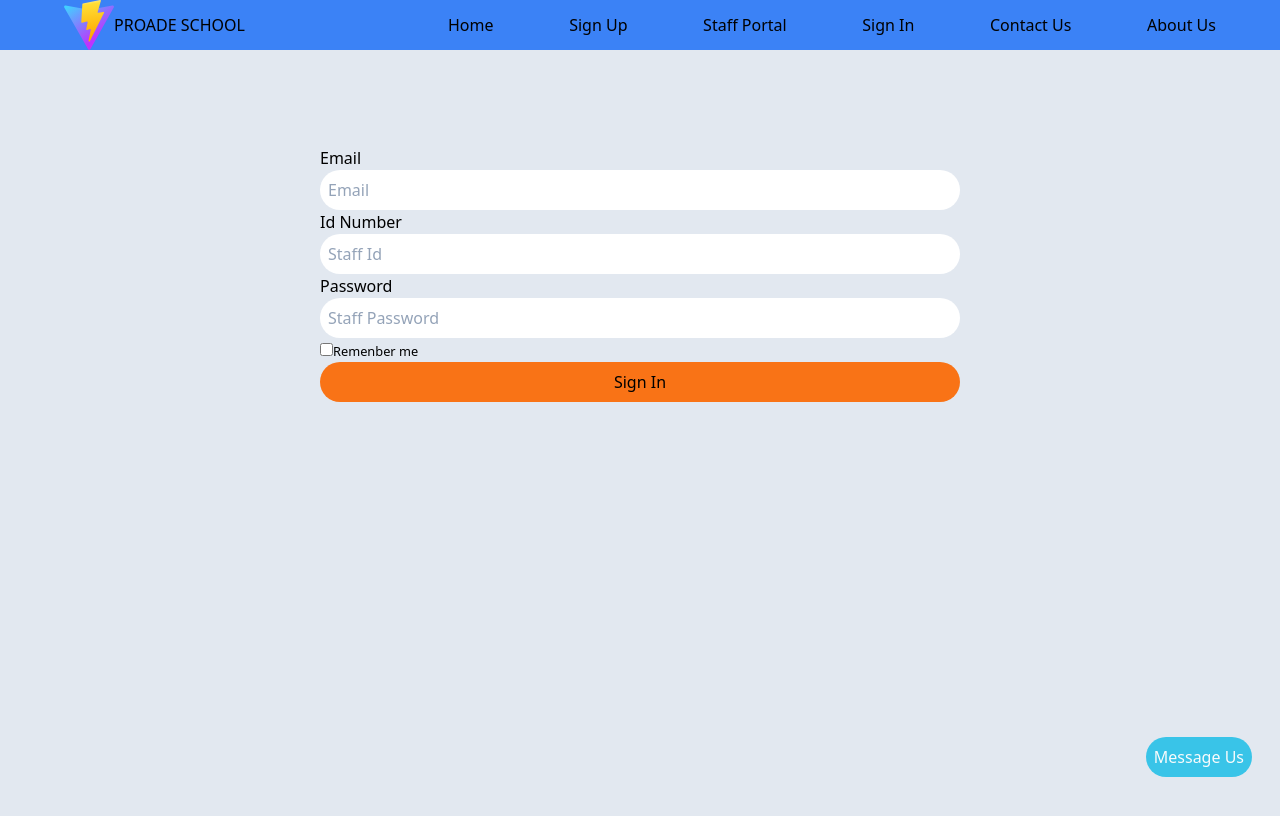
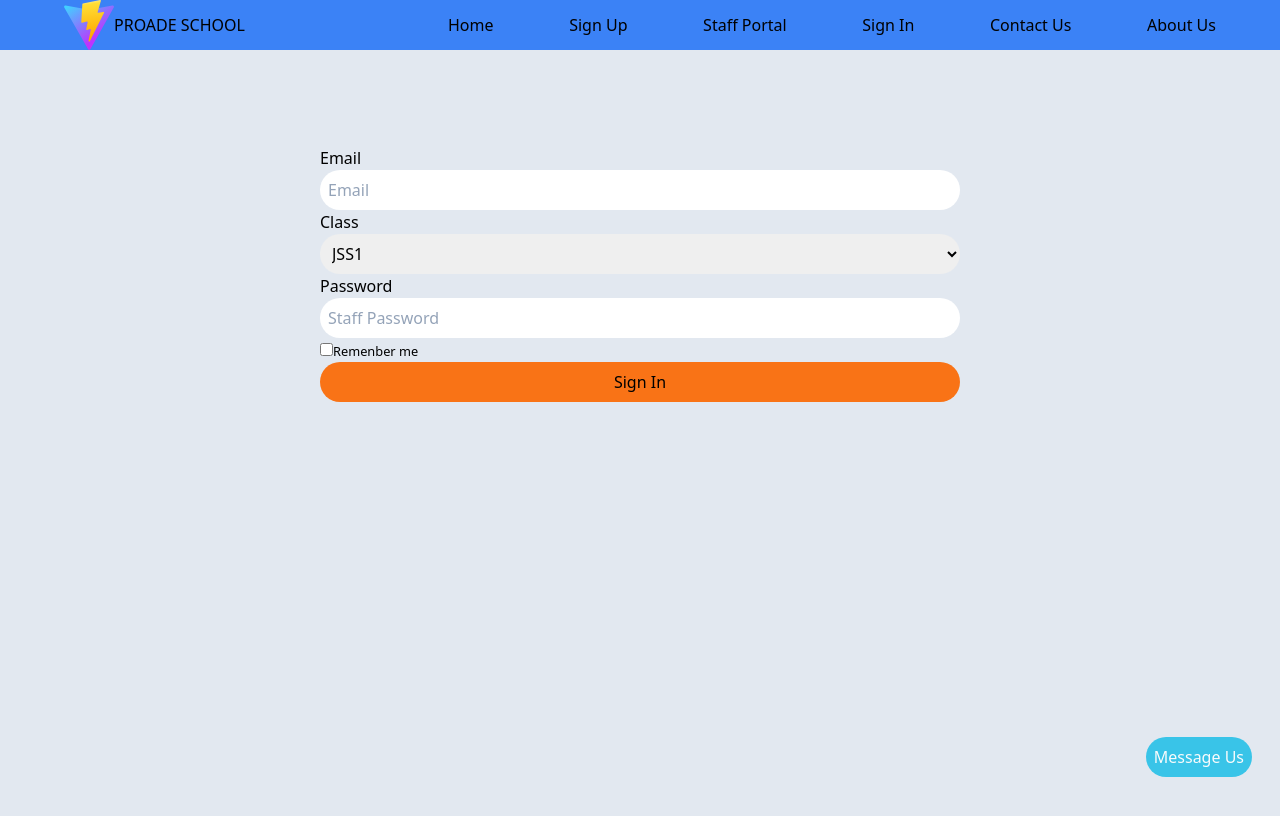
Before and after one commit to Adegbite-Joshua/HopeAcademy, a React (Vite) app: page /signin in a window 1280 px wide. Shown: the top 816 px of the page. Built offline with nearby package versions, Linux system fonts and the light colour scheme.

Commit message:
Creating the form and sending sign in details to backend for validation

```diff
--- a/package.json
+++ b/package.json
@@ -17,7 +17,8 @@
     "react-calendar": "^4.2.1",
     "react-dom": "^18.2.0",
     "react-router-dom": "^6.10.0",
-    "sass": "^1.62.0"
+    "sass": "^1.62.0",
+    "yup": "^1.1.1"
   },
   "devDependencies": {
     "@types/react": "^18.0.28",
--- a/src/Components/StaffLogins/SignInPage.jsx
+++ b/src/Components/StaffLogins/SignInPage.jsx
@@ -6,12 +6,22 @@ const SignInPage = () => {
   const formik  = useFormik({
     initialValues: {
       email: '',
-      staffId: '',
+      class: '',
       password: ''
     },
     onSubmit: (values)=>{
       console.log(values);
-    }
+      let endpoint = 'http://localhost:7777/staff/signin'
+      console.log(details)
+      axios.post(endpoint, details)
+      .then((res)=>{
+          console.log('success');
+          console.log(res);
+      })
+      .catch((err)=>{
+          console.log(err);
+      })
+      }
   })
   return (
     <>
@@ -19,8 +29,16 @@ const SignInPage = () => {
             <form onSubmit={formik.handleSubmit} className="w-6/12 h-auto block mx-auto">
                 <label htmlFor="" className=''>Email</label>
                 <input onChange={formik.handleChange} type="text" className='w-full border-slate-900 focus:ring-4 focus:ring-purple focus:outline-none p-2 hover:boder-0 focus:ring-0 rounded-full  placeholder-slate-400 contrast-more:border-slate-400 contrast-more:placeholder-slate-50' placeholder='Email' name='email' />
-                <label htmlFor="">Id Number</label>
-                <input onChange={formik.handleChange} type="text" className='w-full border-slate-900 focus:ring-4 focus:ring-purple focus:outline-none p-2 hover:boder-0 focus:ring-0 rounded-full  placeholder-slate-400 contrast-more:border-slate-400 contrast-more:placeholder-slate-50' placeholder='Staff Id' name='staffId' />
+                <label htmlFor="">Class</label>
+                {/* <input onChange={formik.handleChange} type="text" className='w-full border-slate-900 focus:ring-4 focus:ring-purple focus:outline-none p-2 hover:boder-0 focus:ring-0 rounded-full  placeholder-slate-400 contrast-more:border-slate-400 contrast-more:placeholder-slate-50' placeholder='Staff Id' name='staffId' /> */}
+                <select name="class" id="class" required onChange={formik.handleChange} className='w-full border-slate-900 focus:ring-4 focus:ring-purple focus:outline-none p-2 hover:boder-0 focus:ring-0 rounded-full  placeholder-slate-400 contrast-more:border-slate-400 contrast-more:placeholder-slate-50'>
+                  <option value="0" selected>JSS1</option>
+                  <option value="1">JSS2</option>
+                  <option value="2">JSS3</option>
+                  <option value="3">SSS1</option>
+                  <option value="4">SSS2</option>
+                  <option value="5">SSS3</option>
+                </select>
                 <label htmlFor="">Password</label>
                 <input onChange={formik.handleChange} type="text" className='w-full border-slate-900 focus:ring-4 focus:ring-purple focus:outline-none p-2 hover:boder-0 focus:ring-0 rounded-full  placeholder-slate-400 contrast-more:border-slate-400 contrast-more:placeholder-slate-50' placeholder='Staff Password' name='password' />
                 <input type="checkbox" className='accent-red-400' name="" id="" /><small>Remenber me</small>
--- a/src/Components/StaffSignUp/SignUpPage.jsx
+++ b/src/Components/StaffSignUp/SignUpPage.jsx
@@ -2,26 +2,8 @@ import axios from 'axios';
 import { useFormik, validateYupSchema } from 'formik';
 import React, { useState } from 'react'
 import { Link } from "react-router-dom";
-// import * as Yup from 'yup';
+import * as Yup from 'yup';
 
-
-// [
-//   {
-//     'MATHEMATICS': {}
-//     'ENGLISH LANGUAGE': {}
-//     'YORUBA': {}
-//     'CIVIC EDUCATION': {}
-//     'COMPUTER STUDIES': {}
-//     'GEOGRAPHY': {}
-//     'ECONOMICS': {}
-//     'PHYSICS': {}
-//     'CHEMISTRY': {}
-//     'BIOLOGY': {}
-//     'ANIMALHUSBANDRY': {}
-//     'FURTHER MATHS': {}
-//     'TECHNICALDRAWING ': {}
-//   }
-// ]
 const SignUpPage = () => {
   const subjects = [
     'MATHEMATICS',
@@ -53,19 +35,19 @@ const SignUpPage = () => {
       address: '',
       localGovernment: '',
     },
-    // validationSchema: Yup.object().shape({
-    //   firstName: Yup.string()
-    //     .min(2, 'Too Short!')
-    //     .max(50, 'Too Long!')
-    //     .type(!string, 'String required')
-    //     .required('Required'),
-    //   lastName: Yup.string()
-    //     .min(2, 'Too Short!')
-    //     .max(50, 'Too Long!')
-    //     .type(!string, 'String required')
-    //     .required('Required'),
-    //   email: Yup.string().email('Invalid email').required('Required'),
-    // }),
+    validationSchema: Yup.object({
+      firstName: Yup.string()
+        .min(2, 'Too Short!')
+        .max(50, 'Too Long!')
+        // .type(!string, 'String required')
+        .required('Required'),
+      lastName: Yup.string()
+        .min(2, 'Too Short!')
+        .max(50, 'Too Long!')
+        // .type(!string, 'String required')
+        .required('Required'),
+      email: Yup.string().email('Invalid email').required('Required'),
+    }),
     onSubmit: (values)=>{
       // console.log(values);
       submit(values);
@@ -117,8 +99,8 @@ const SignUpPage = () => {
         <div className='w-full h-24 h-screen bg-slate-200 pt-24'>
             <form onSubmit={formik.handleSubmit} className="w-full md:w-6/12 px-5 h-auto block mx-auto">
                 <label htmlFor="" className=''>First Name</label>
-                <input type="text" required name='firstName' onChange={formik.handleChange} className='w-full border-slate-900 focus:ring-4 focus:ring-purple focus:outline-none p-2 hover:boder-0 focus:ring-0 rounded-full  placeholder-slate-400 contrast-more:border-slate-400 contrast-more:placeholder-slate-50' placeholder='First Name' />
-                <small>{formik.errors.firstName}</small>
+                <input type="text" required name='firstName' {...formik.getFieldProps('firstName')} className='w-full border-slate-900 focus:ring-4 focus:ring-purple focus:outline-none p-2 hover:boder-0 focus:ring-0 rounded-full  placeholder-slate-400 contrast-more:border-slate-400 contrast-more:placeholder-slate-50' placeholder='First Name' />
+                <small>{formik.touched.firstName && formik.errors.firstName}</small>
                 <label htmlFor="" className=''>Last Name</label>
                 <input type="text" required name='lastName' onChange={formik.handleChange} className='w-full border-slate-900 focus:ring-4 focus:ring-purple focus:outline-none p-2 hover:boder-0 focus:ring-0 rounded-full  placeholder-slate-400 contrast-more:border-slate-400 contrast-more:placeholder-slate-50' placeholder='Last Name' />
                 <label htmlFor="" className=''>Email</label>
@@ -136,19 +118,19 @@ const SignUpPage = () => {
                 </select>
                 <label htmlFor="" className=''>Subject To Offer</label>
                 <select  name="staffIndex" required onChange={formik.handleChange} id="staffIndex" className='w-full border-slate-900 focus:ring-4 focus:ring-purple focus:outline-none p-2 hover:boder-0 focus:ring-0 rounded-full  placeholder-slate-400 contrast-more:border-slate-400 contrast-more:placeholder-slate-50 px-6'>
-                  <option  value={subjects.indexOf('MATHEMATICS')} selected>MATHEMATICS</option>
-                  <option  value={subjects.indexOf('ENGLISH LANGUAGE')}>ENGLISH LANGUAGE</option>
-                  <option  value={subjects.indexOf('YORUBA')}>YORUBA</option>
-                  <option  value={subjects.indexOf('CIVICEDUCATION')}>CIVIC EDUCATION</option>
-                  <option  value={subjects.indexOf('COMPUTER STUDIES')}>COMPUTER STUDIES</option>
-                  <option  value={subjects.indexOf('GEOGRAPHY')}>GEOGRAPHY</option>
-                  <option  value={subjects.indexOf('ECONOMICS')}>ECONOMICS</option>
-                  <option  value={subjects.indexOf('PHYSICS')}>PHYSICS</option>
-                  <option  value={subjects.indexOf('CHEMISTRY')}>CHEMISTRY</option>
-                  <option  value={subjects.indexOf('BIOLOGY')}>BIOLOGY</option>
-                  <option  value={subjects.indexOf('ANIMAL HUSBANDRY')}>ANIMAL HUSBANDRY</option>
-                  <option  value={subjects.indexOf('FURTHER MATHEMATICS')}>FURTHER MATHEMATICS</option>
-                  <option  value={subjects.indexOf('TECHNICAL DRAWING ')}>TECHNICAL DRAWING</option>
+                  <option  value='0' selected>MATHEMATICS</option>
+                  <option  value='1'>ENGLISH LANGUAGE</option>
+                  <option  value='2'>YORUBA</option>
+                  <option  value='3'>CIVIC EDUCATION</option>
+                  <option  value='4'>COMPUTER STUDIES</option>
+                  <option  value='5'>GEOGRAPHY</option>
+                  <option  value='6'>ECONOMICS</option>
+                  <option  value='7'>PHYSICS</option>
+                  <option  value='8'>CHEMISTRY</option>
+                  <option  value='9'>BIOLOGY</option>
+                  <option  value='10'>ANIMAL HUSBANDRY</option>
+                  <option  value='11'>FURTHER MATHEMATICS</option>
+                  <option  value='12 '>TECHNICAL DRAWING</option>
                 </select>
                 <label htmlFor="">Address</label>
                 <input type="text" required name='address' onChange={formik.handleChange} className='w-full border-slate-900 focus:ring-4 focus:ring-purple focus:outline-none p-2 hover:boder-0 focus:ring-0 rounded-full  placeholder-slate-400 contrast-more:border-slate-400 contrast-more:placeholder-slate-50' placeholder='Address' />
```
Also changed, not shown: 1 other file (tests, documents, lock files or other folders).
